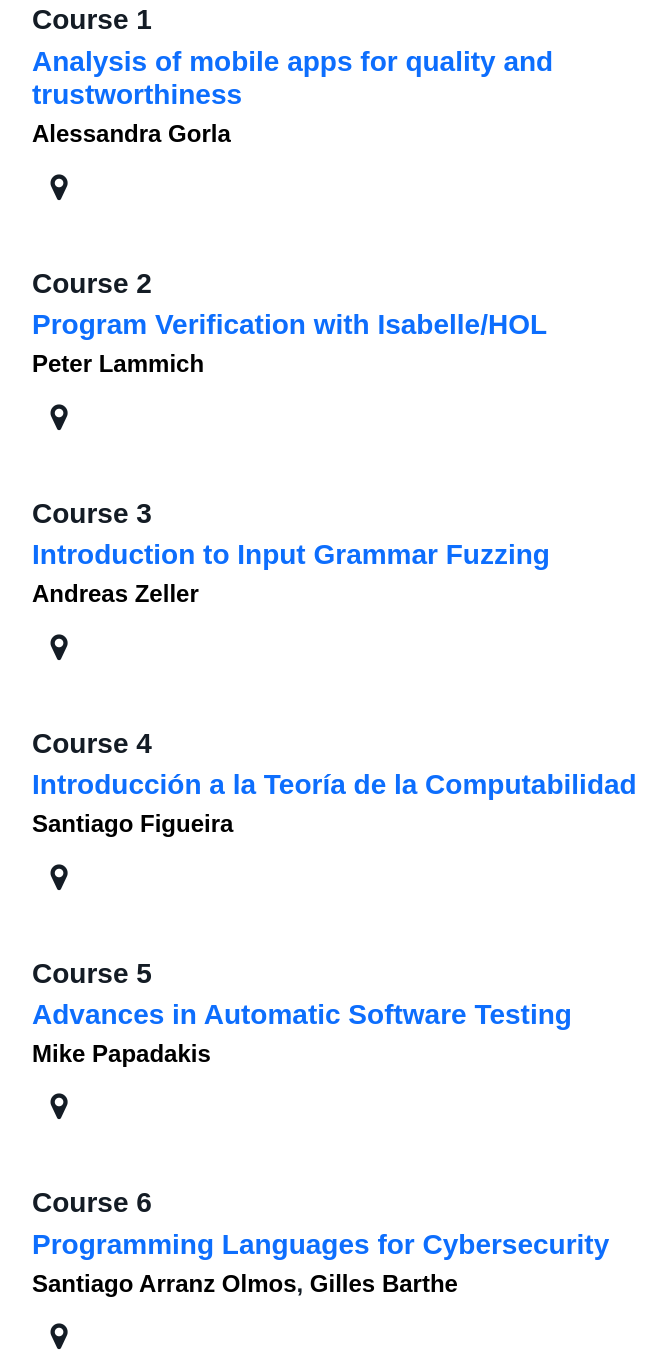
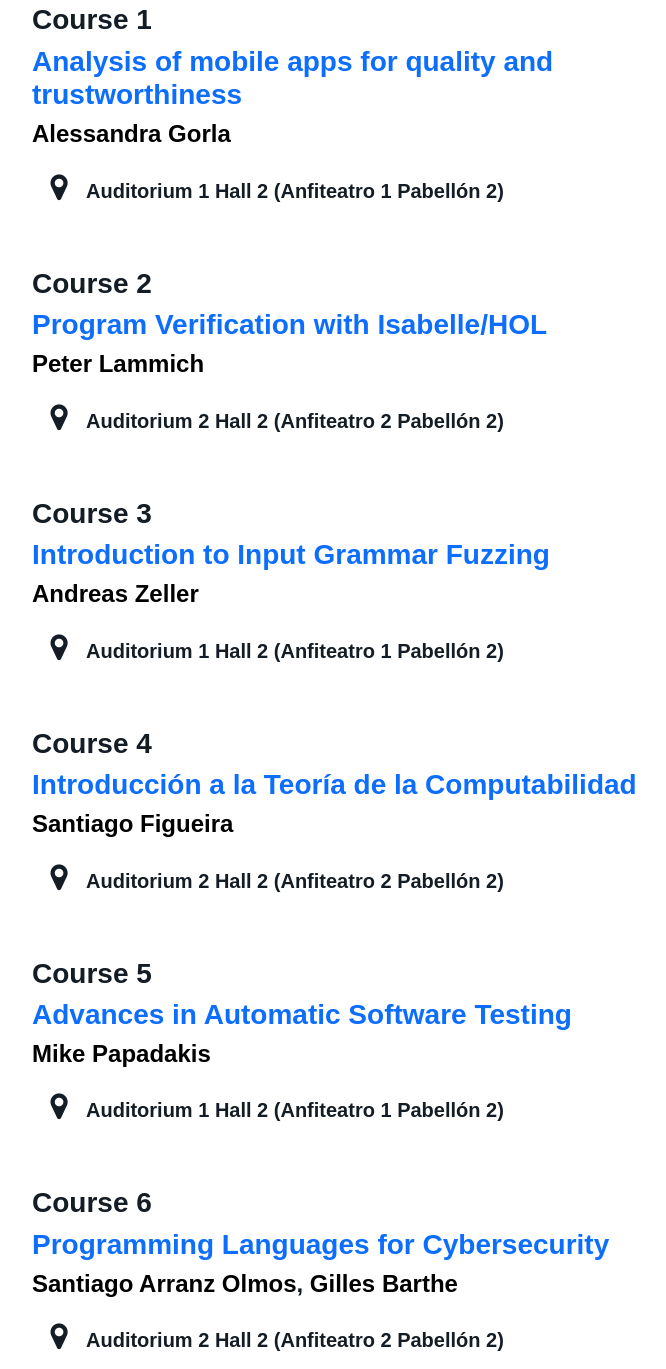
Before and after one commit to cesarcorne/rio2025, a plain HTML site: page index.html in a window 1280 px wide. Shown: the part 2048-3417 px from the top of the page, without its empty margins (250-916 px from the left). Drawn offline with nearby package versions, Linux system fonts and the light colour scheme.

Commit message:
Update course locations

```diff
--- a/index.html
+++ b/index.html
@@ -197,7 +197,7 @@
 				<h3>Course 1</h3>
                 <h3><a href="#" onclick="toggleContent('curso1'); return false;">Analysis of mobile apps for quality and trustworthiness</a></h3>
 				<h4><a href="#" style="color: black" onclick="toggleContent('short-bio1'); return false;">Alessandra Gorla</a></h4>
-                <h5><i class="fa fa-map-marker"></i></h5>
+                <h5><i class="fa fa-map-marker"></i>Auditorium 1 Hall 2 (Anfiteatro 1 Pabellón 2)</h5>
 				<div id="short-bio1" class="description">
 					<strong>
 						<p>
@@ -231,7 +231,7 @@
                 <h3>Course 2</h3>
                 <h3><a href="#" onclick="toggleContent('curso2'); return false;">Program Verification with Isabelle/HOL</a></h3>
 				<h4><a href="#" style="color: black" onclick="toggleContent('short-bio2'); return false;">Peter Lammich</a></h4>
-                <h5><i class="fa fa-map-marker"></i></h5>
+                <h5><i class="fa fa-map-marker"></i>Auditorium 2 Hall 2 (Anfiteatro 2 Pabellón 2)</h5>
 				<div id="short-bio2" class="description">
 					<strong>
 						<p>
@@ -276,7 +276,7 @@
                 <h3>Course 3</h3>
                 <h3><a href="#" onclick="toggleContent('curso3'); return false;">Introduction to Input Grammar Fuzzing</a></h3>
 				<h4><a href="#" style="color: black" onclick="toggleContent('short-bio3'); return false;">Andreas Zeller</a></h4>
-                <h5><i class="fa fa-map-marker"></i></h5>
+                <h5><i class="fa fa-map-marker"></i>Auditorium 1 Hall 2 (Anfiteatro 1 Pabellón 2)</h5>
 				<div id="short-bio3" class="description">
 					<strong>
 					Andreas Zeller is faculty at the CISPA Helmholtz
@@ -322,7 +322,7 @@
                 <h3>Course 4</h3>
                 <h3><a href="#" onclick="toggleContent('curso4'); return false;">Introducción a la Teoría de la Computabilidad</a></h3>
 				<h4><a href="#" style="color: black" onclick="toggleContent('short-bio4'); return false;">Santiago Figueira</a></h4>
-                <h5><i class="fa fa-map-marker"></i></h5>
+                <h5><i class="fa fa-map-marker"></i>Auditorium 2 Hall 2 (Anfiteatro 2 Pabellón 2)</h5>
 				<div id="short-bio4" class="description">
 					<strong>
 						<p>
@@ -374,7 +374,7 @@
                 <h3>Course 5</h3>
                 <h3><a href="#" onclick="toggleContent('curso5'); return false;">Advances in Automatic Software Testing</a></h3>
 				<h4><a href="#" style="color: black" onclick="toggleContent('short-bio5'); return false;">Mike Papadakis</a></h4>
-                <h5><i class="fa fa-map-marker"></i></h5>
+                <h5><i class="fa fa-map-marker"></i>Auditorium 1 Hall 2 (Anfiteatro 1 Pabellón 2)</h5>
 				<div id="short-bio5" class="description">
 					<strong>
 					<p>
@@ -411,7 +411,7 @@
 					<a href="#" style="color: black" onclick="toggleContent('short-bio6-1'); return false;">Santiago Arranz Olmos</a>,
 					<a href="#" style="color: black" onclick="toggleContent('short-bio6-2'); return false;">Gilles Barthe</a>
 				</h4>
-				<h5><i class="fa fa-map-marker"></i></h5>
+				<h5><i class="fa fa-map-marker"></i>Auditorium 2 Hall 2 (Anfiteatro 2 Pabellón 2)</h5>
 				<div id="short-bio6-1" class="description">
 					<strong>
 						Santiago Arranz Olmos is a PhD student at the Max Planck Institute for Security and
```
